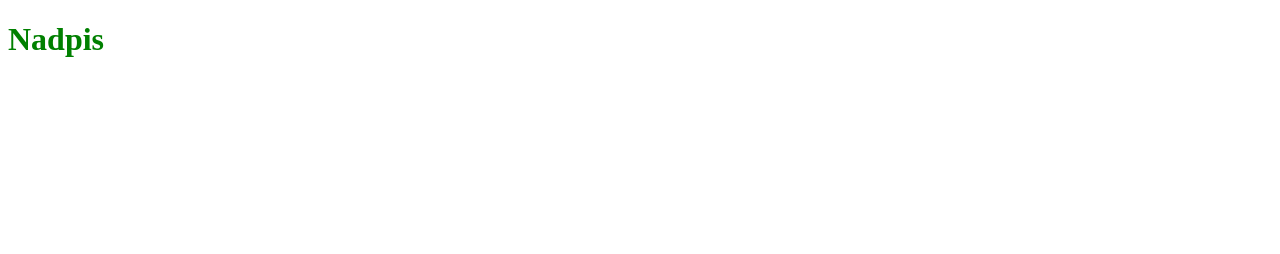
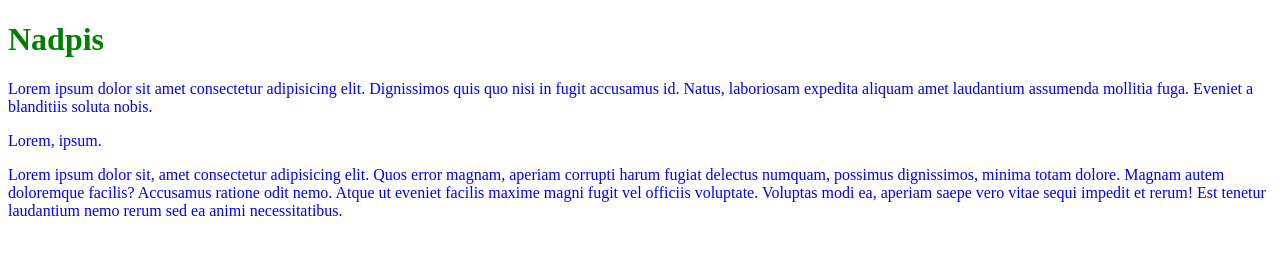
Before and after one commit to karmi86/Treti, a plain HTML site: page index.html in a window 1280 px wide. Drawn offline with Linux system fonts and the light colour scheme.

Commit message:
Odstavce a barva

```diff
--- a/index.html
+++ b/index.html
@@ -9,6 +9,11 @@
 </head>
 <body>
     <h1>Nadpis</h1>
+    <p>Lorem ipsum dolor sit amet consectetur adipisicing elit. Dignissimos quis quo nisi in fugit accusamus id. Natus, laboriosam expedita aliquam amet laudantium assumenda mollitia fuga. Eveniet a blanditiis soluta nobis.
+        <p>Lorem, ipsum.</p>
+        <p>Lorem ipsum dolor sit, amet consectetur adipisicing elit. Quos error magnam, aperiam corrupti harum fugiat delectus numquam, possimus dignissimos, minima totam dolore. Magnam autem doloremque facilis? Accusamus ratione odit nemo.
+        Atque ut eveniet facilis maxime magni fugit vel officiis voluptate. Voluptas modi ea, aperiam saepe vero vitae sequi impedit et rerum! Est tenetur laudantium nemo rerum sed ea animi necessitatibus.</p>
+    </p>
 
 </body>
 </html>
--- a/style.css
+++ b/style.css
@@ -1 +1,2 @@
 h1{color: Green;}
+p{color: blue;}
```
